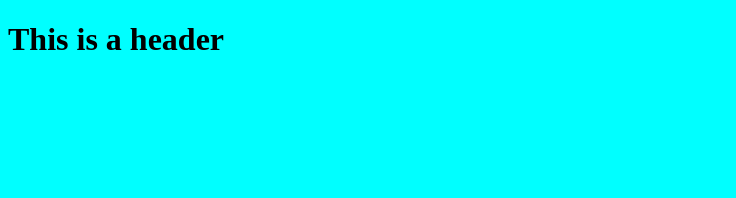
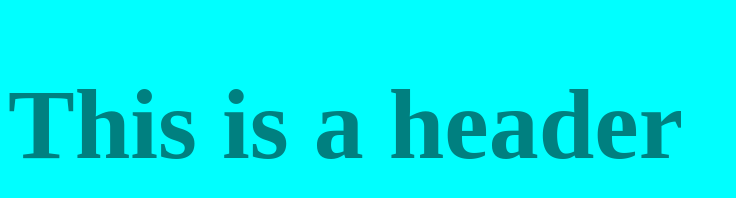
Before and after one commit to BibekX/june-github-collab, a plain HTML site: page index.html in a window 1280 px wide. Shown: the whole page, without its empty margins (0-736 px from the left). Drawn offline with Linux system fonts and the light colour scheme.

Commit message:
added js and modified css

```diff
--- /dev/null
+++ b/script.js
@@ -0,0 +1 @@
+console.log("hello");
--- a/style.css
+++ b/style.css
@@ -1,3 +1,9 @@
 body {
   background-color: aqua;
 }
+
+h1 {
+  font-size: 100px;
+  color: teal;
+  font-weight: 900;
+}
```
